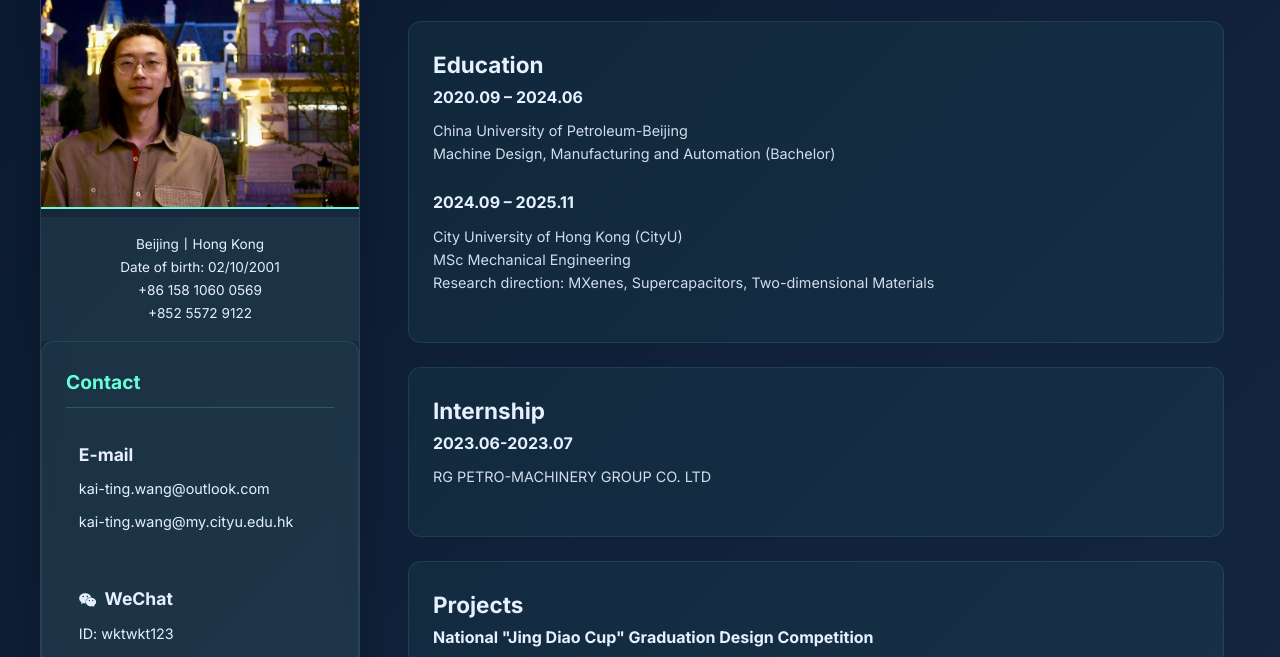
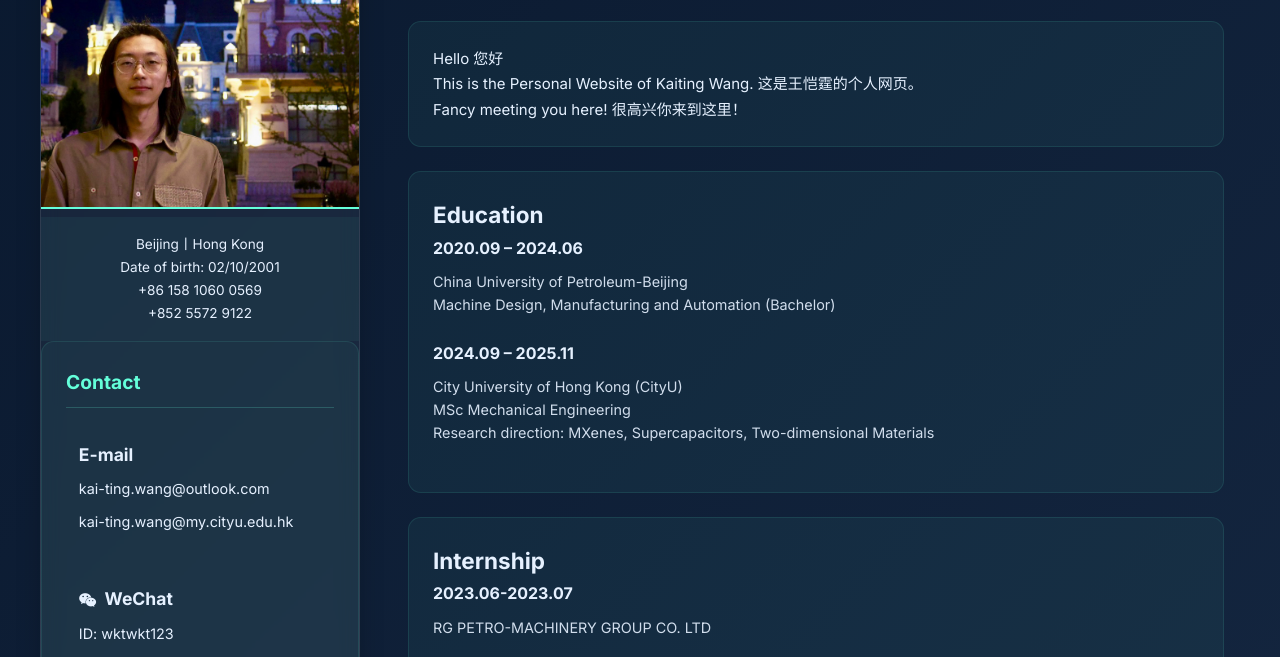
Before and after one commit to kaitingwang1002/kaitingwang1002.github.io, a plain HTML site: page index.html in a window 1280 px wide. Shown: the part 136-793 px from the top of the page. Drawn offline with Linux system fonts and the light colour scheme.

Commit message:
Update index.html

```diff
--- a/index.html
+++ b/index.html
@@ -252,6 +252,12 @@
     <main class="main-content">
       <h1>Kaiting Wang<br><span style="font-size: 1.5rem;">王恺霆</span></h1>
 
+ <div class="content-section intro-section">
+    <p>Hello 您好</p>
+    <p>This is the Personal Website of Kaiting Wang. 这是王恺霆的个人网页。</p>
+    <p>Fancy meeting you here! 很高兴你来到这里！</p>
+  </div>
+
       <div class="content-section">
         <h2>Education</h2>
         <div class="info-item">
```
